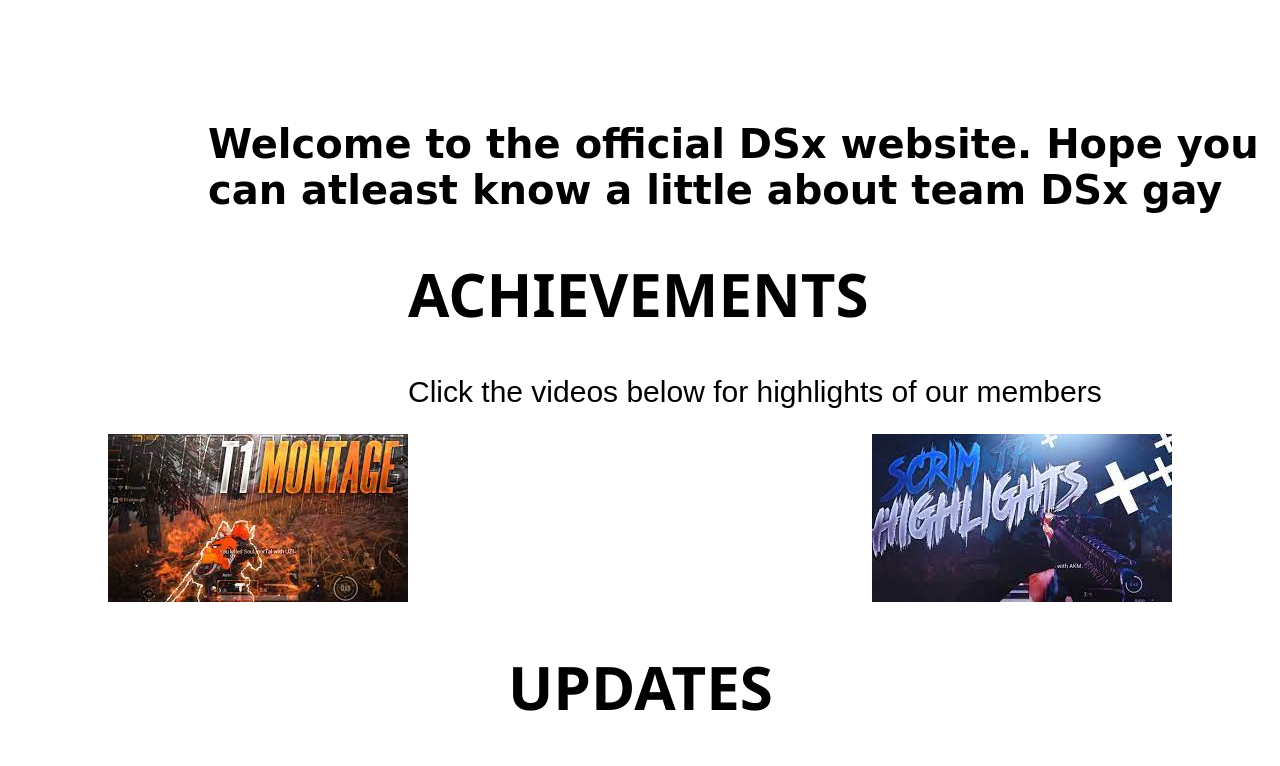
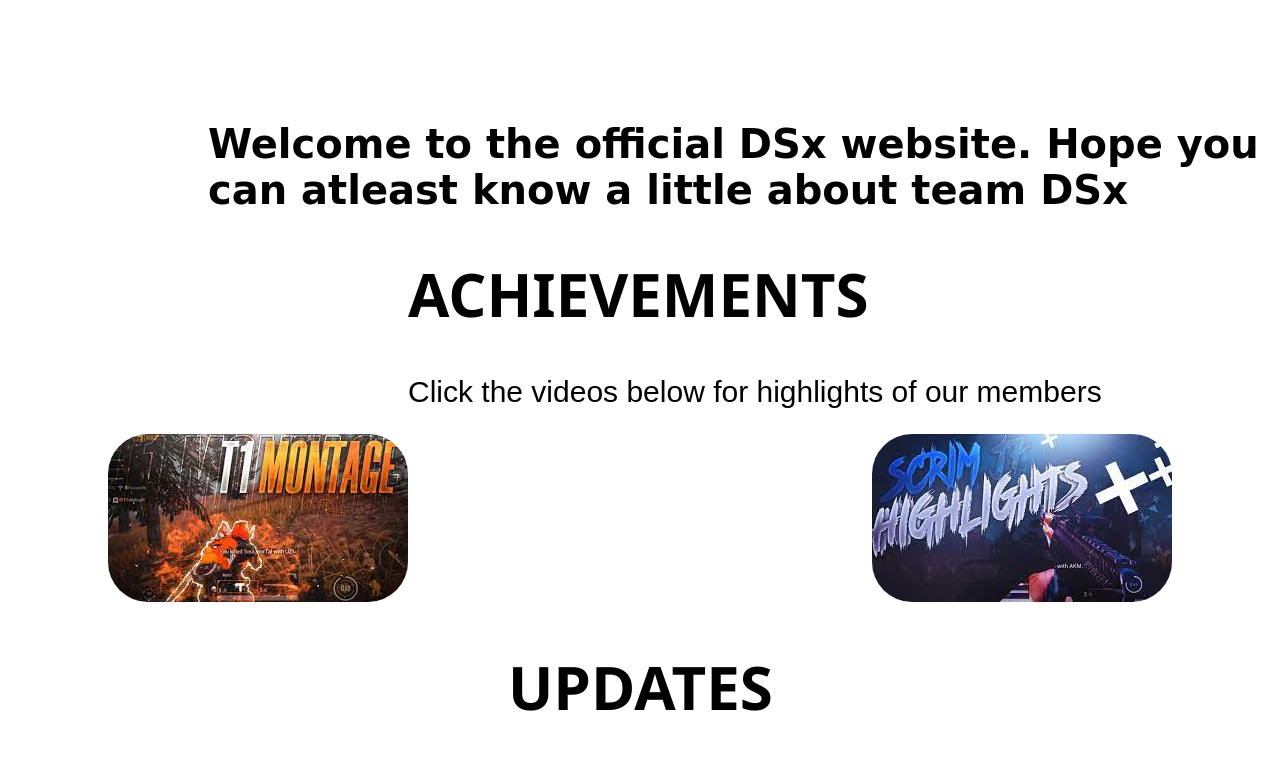
Before and after one commit to CYBERRAI609/CYBERRAI609.github.io, a plain HTML site: page index.html in a window 1280 px wide. Shown: the part 560-1326 px from the top of the page. Drawn offline with Linux system fonts and the light colour scheme.

Commit message:
Update index.html

```diff
--- a/index.html
+++ b/index.html
@@ -13,14 +13,14 @@
 
     <div class="welcome">
         <h1>WELCOME!</h1>
-        <h2>Welcome to the official DSx website. Hope you can atleast know a little about team DSx gay </h2>
+        <h2>Welcome to the official DSx website. Hope you can atleast know a little about team DSx  </h2>
     </div>
 
         <div class="wins">
             <h1>ACHIEVEMENTS</h1>
             <h2>Click the videos below for highlights of our members</h2>
-            <a href="https://www.youtube.com/watch?v=waRCV4g-rWw&t=22s" class="a"><img src="image/rep.jpg" ></a>
-            <a href="https://www.youtube.com/watch?v=a19jRPOIE6s" class="b"><img src="image/rep 2.jpg" ></a>
+            <a href="https://www.youtube.com/watch?v=waRCV4g-rWw&t=22s" class="a"><img src="image/rep.jpg" style="border-radius: 40px;" ></a>
+            <a href="https://www.youtube.com/watch?v=a19jRPOIE6s" class="b"><img src="image/rep 2.jpg" style="border-radius: 40px;"></a>
         </div>
         <div class="updates">
             <h1>UPDATES</h1>
```
